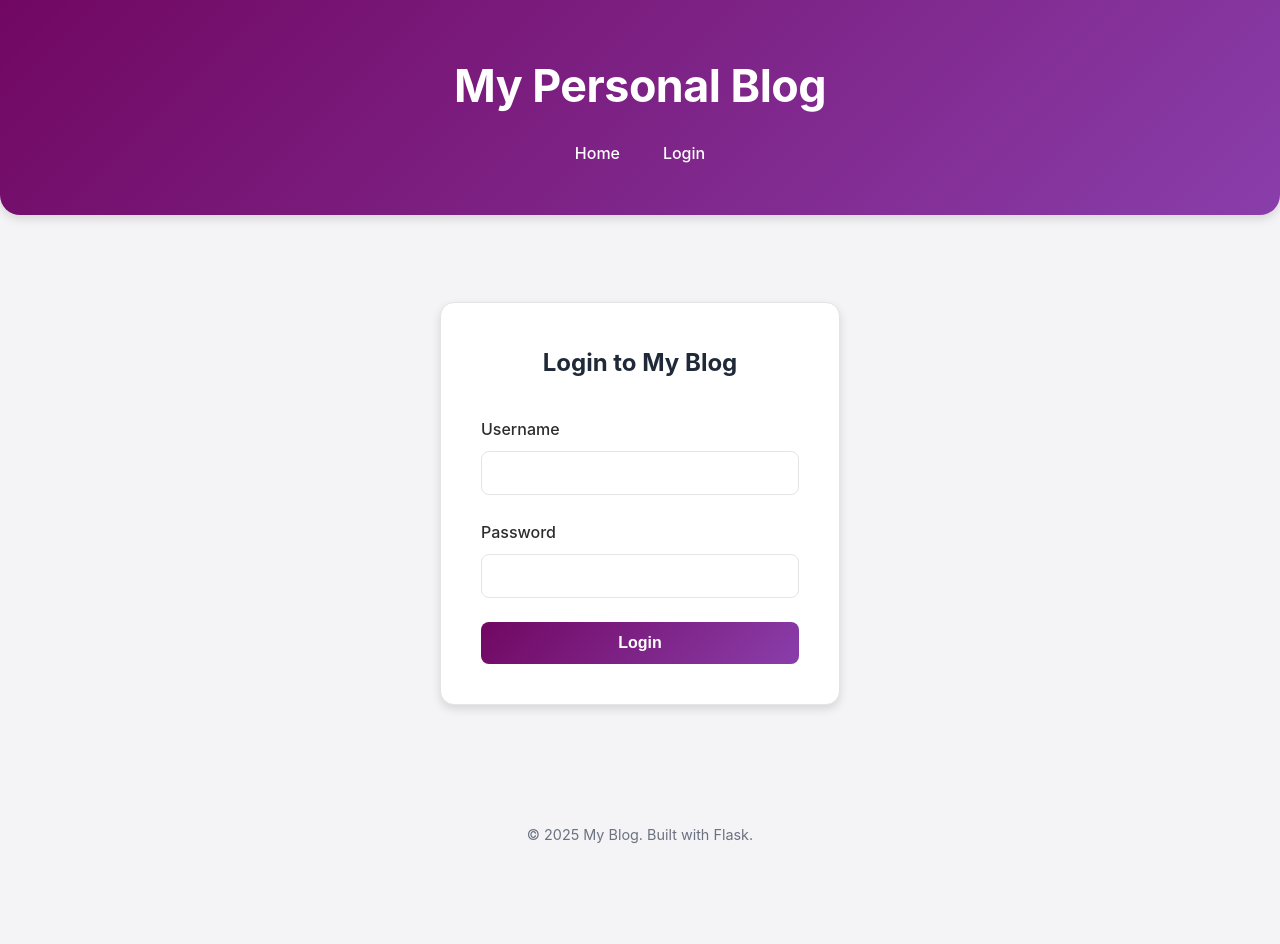
After one commit to Clockert/personal-blog, a Flask app: page /login in a window 1280 px wide. The commit adds this page. Run offline with Flask 3, Linux system fonts and the light colour scheme.

Commit message:
Add login system with sessions
Implemented user authentication with Flask sessions.
Created login.html template with styled form.
Added logout functionality.
Navigation now shows Login/Logout based on session state.
Flash messages display success/error notifications.
Added .env file for secret key and credentials (not committed).
Created .gitignore to protect sensitive files.

```diff
--- a/app.py
+++ b/app.py
@@ -1,29 +1,64 @@
 # Import Flask, render_template, and our database functions
-from flask import Flask, render_template
+from flask import Flask, render_template, request, redirect, url_for, session, flash
 from database import get_all_posts, get_post_by_id
+import os
+from dotenv import load_dotenv
+
+# Load environment variables from .env file
+load_dotenv()
 
 # Create a Flask application
 app = Flask(__name__)
 
-# Define a route for the home page
+# Set secret key for sessions (needed for login)
+app.secret_key = os.getenv('SECRET_KEY')
+
+# Get admin credentials from environment
+ADMIN_USERNAME = os.getenv('ADMIN_USERNAME')
+ADMIN_PASSWORD = os.getenv('ADMIN_PASSWORD')
+
+# Home page route
 @app.route('/')
 def home():
-    # Get posts from database instead of hardcoded list
     posts = get_all_posts()
     return render_template('home.html', posts=posts)
 
-# Define a route for individual posts
+# Individual post route
 @app.route('/post/<int:post_id>')
 def post(post_id):
-    # Get post from database
     post = get_post_by_id(post_id)
-
-    # If post not found, show error message
     if post is None:
         return "Post not found!", 404
+    return render_template('post.html', post=post)
 
-    # Render the post template with the found post
-    return render_template('post.html', post=post)
+# Login page route
+@app.route('/login', methods=['GET', 'POST'])
+def login():
+    if request.method == 'POST':
+        username = request.form['username']
+        password = request.form['password']
+
+        # Check credentials
+        if username == ADMIN_USERNAME and password == ADMIN_PASSWORD:
+            # Login successful - store in session
+            session['logged_in'] = True
+            session['username'] = username
+            flash('Login successful!', 'success')
+            return redirect(url_for('home'))
+        else:
+            # Login failed
+            flash('Invalid username or password', 'error')
+
+    return render_template('login.html')
+
+# Logout route
+@app.route('/logout')
+def logout():
+    # Remove user from session
+    session.pop('logged_in', None)
+    session.pop('username', None)
+    flash('You have been logged out', 'success')
+    return redirect(url_for('home'))
 
 # Run the application
 if __name__ == '__main__':
--- a/static/style.css
+++ b/static/style.css
@@ -236,3 +236,99 @@ footer {
   );
   transform: translateY(-1px);
 }
+
+/* LOGIN PAGE */
+.login-container {
+  display: flex;
+  justify-content: center;
+  align-items: center;
+  min-height: 60vh;
+}
+
+.login-box {
+  background: var(--color-card-bg);
+  padding: 2.5rem;
+  border-radius: var(--radius-lg);
+  border: 1px solid var(--color-card-border);
+  box-shadow: var(--shadow-md);
+  width: 100%;
+  max-width: 400px;
+}
+
+.login-box h2 {
+  color: var(--color-heading);
+  margin-bottom: 2rem;
+  text-align: center;
+}
+
+.form-group {
+  margin-bottom: 1.5rem;
+}
+
+.form-group label {
+  display: block;
+  margin-bottom: 0.5rem;
+  color: var(--color-text);
+  font-weight: 500;
+}
+
+.form-group input {
+  width: 100%;
+  padding: 0.75rem;
+  border: 1px solid var(--color-card-border);
+  border-radius: var(--radius-md);
+  font-size: 1rem;
+  transition: border-color 0.2s;
+}
+
+.form-group input:focus {
+  outline: none;
+  border-color: var(--color-accent);
+}
+
+.btn-primary {
+  width: 100%;
+  padding: 0.75rem;
+  background: linear-gradient(
+    135deg,
+    var(--header-bg-start),
+    var(--header-bg-end)
+  );
+  color: white;
+  border: none;
+  border-radius: var(--radius-md);
+  font-size: 1rem;
+  font-weight: 600;
+  cursor: pointer;
+  transition: transform 0.2s, box-shadow 0.2s;
+}
+
+.btn-primary:hover {
+  transform: translateY(-2px);
+  box-shadow: var(--shadow-md);
+}
+
+/* FLASH MESSAGES */
+.flash-message {
+  padding: 1rem;
+  border-radius: var(--radius-md);
+  margin-bottom: 1.5rem;
+  font-weight: 500;
+}
+.flash-container {
+  max-width: var(--content-width);
+  margin: 0 auto 2rem auto;
+  padding: 0 1.5rem;
+}
+
+.flash-message.success {
+  background: #d4edda;
+  color: #155724;
+  border: 1px solid #c3e6cb;
+}
+
+.flash-message.error {
+  background: #f8d7da;
+  color: #721c24;
+  border: 1px solid #f5c6cb;
+}
--- a/templates/base.html
+++ b/templates/base.html
@@ -14,10 +14,25 @@
       <h1>My Personal Blog</h1>
       <nav>
         <a href="/">Home</a>
+        {% if session.logged_in %}
+        <a href="/logout">Logout</a>
+        {% else %}
+        <a href="/login">Login</a>
+        {% endif %}
       </nav>
     </header>
 
-    <main>{% block content %} {% endblock %}</main>
+    <main>
+      <!-- Flash messages section -->
+      {% with messages = get_flashed_messages(with_categories=true) %} {% if
+      messages %}
+      <div class="flash-container">
+        {% for category, message in messages %}
+        <div class="flash-message {{ category }}">{{ message }}</div>
+        {% endfor %}
+      </div>
+      {% endif %} {% endwith %} {% block content %} {% endblock %}
+    </main>
 
     <footer>
       <p>&copy; 2025 My Blog. Built with Flask.</p>
--- /dev/null
+++ b/templates/login.html
@@ -0,0 +1,27 @@
+{% extends "base.html" %} {% block title %}Login - My Blog{% endblock %} {%
+block content %}
+<div class="login-container">
+  <div class="login-box">
+    <h2>Login to My Blog</h2>
+
+    {% with messages = get_flashed_messages(with_categories=true) %} {% if
+    messages %} {% for category, message in messages %}
+    <div class="flash-message {{ category }}">{{ message }}</div>
+    {% endfor %} {% endif %} {% endwith %}
+
+    <form method="POST" action="{{ url_for('login') }}">
+      <div class="form-group">
+        <label for="username">Username</label>
+        <input type="text" id="username" name="username" required />
+      </div>
+
+      <div class="form-group">
+        <label for="password">Password</label>
+        <input type="password" id="password" name="password" required />
+      </div>
+
+      <button type="submit" class="btn-primary">Login</button>
+    </form>
+  </div>
+</div>
+{% endblock %}
```
